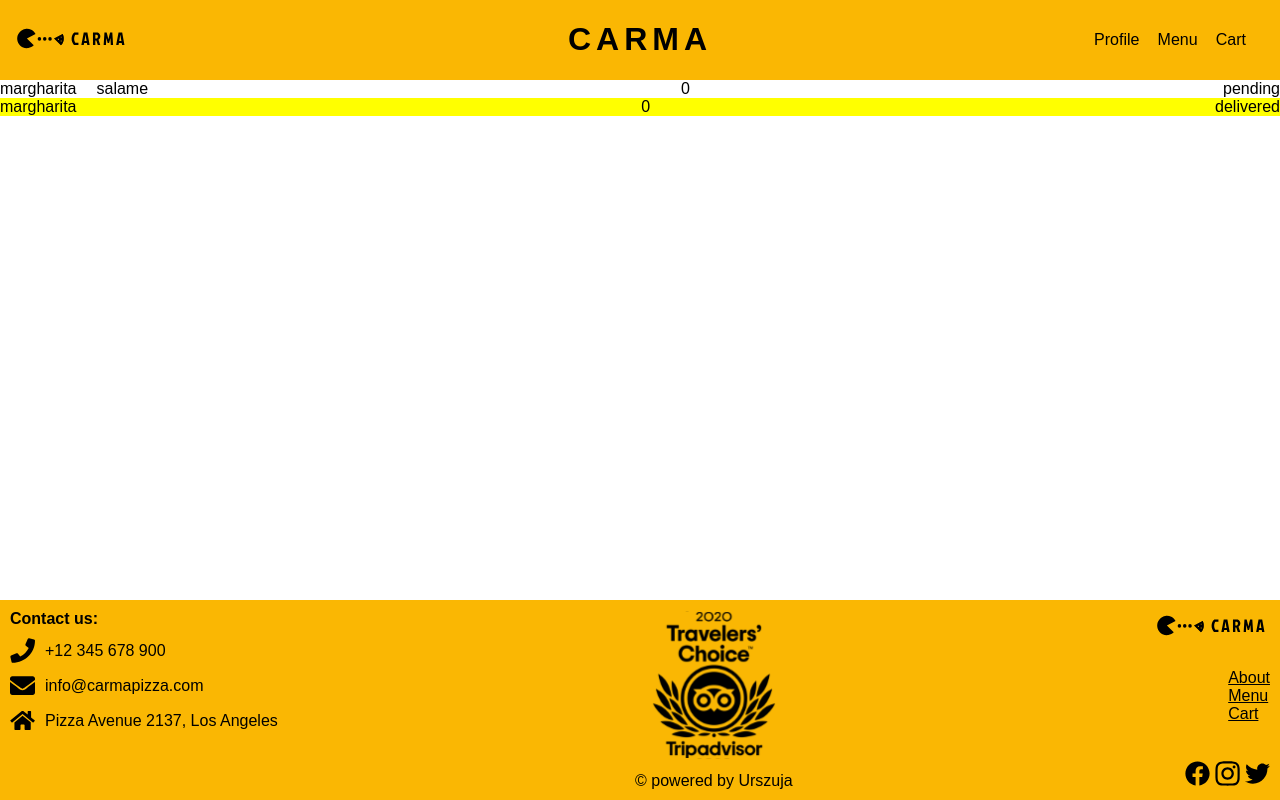
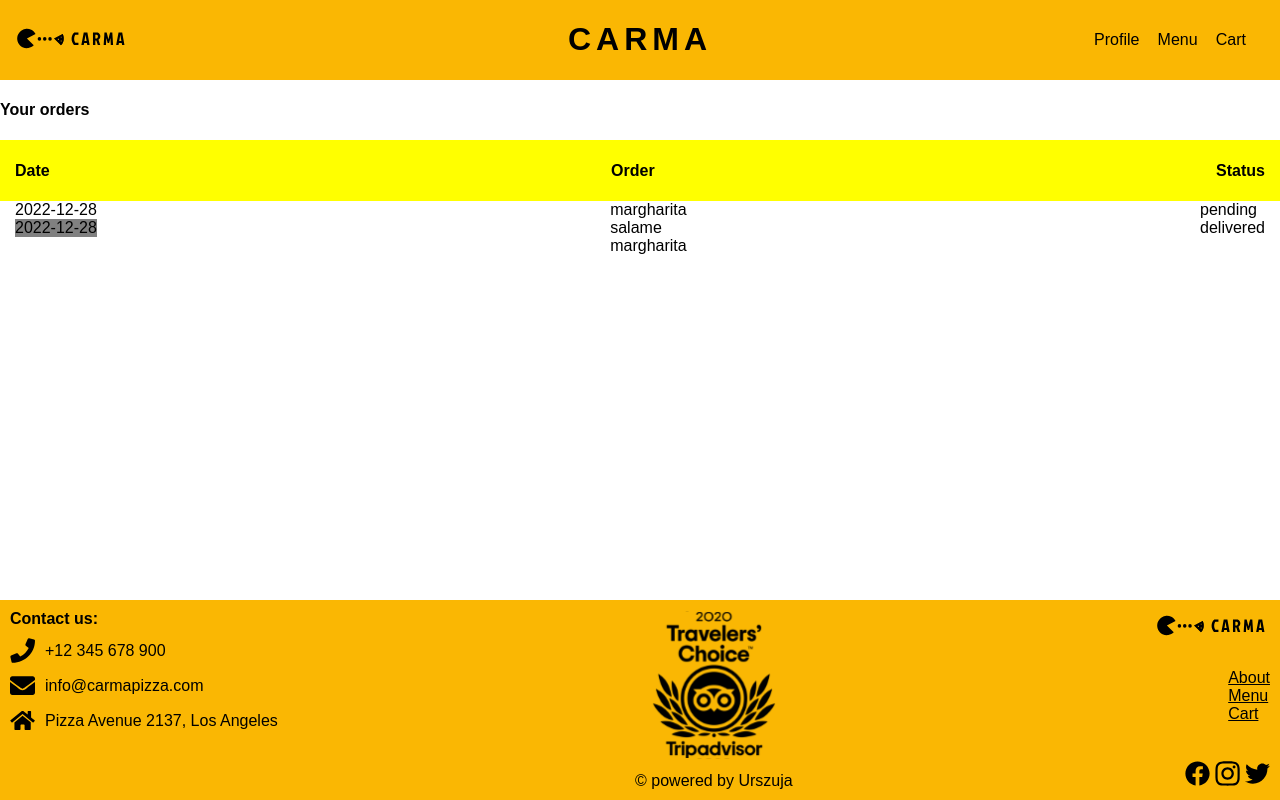
Before and after one commit to Urszuja/Carma.Restaurant.Project.Typescript.NextJS, a Next.js app in the folder carma-app/: page /order/list in a window 1280 px wide. Built offline with nearby package versions, Linux system fonts and the light colour scheme; a web font is replaced by a local one.

Commit message:
order list using flexbox added

```diff
--- a/carma-app/components/OrderList/OrderList.tsx
+++ b/carma-app/components/OrderList/OrderList.tsx
@@ -5,17 +5,32 @@ import { mockOrders } from "../../mockData";
 function OrderList() {
   return (
     <StyledOrderList>
+      <div className="label">
+        <h4>Date</h4>
+        <h4>Order</h4>
+        <h4>Status</h4>
+      </div>
+      <div className="list">
+        <div className="time-stamp">
+          {mockOrders.map((order) => (
+            <div key={order.id}>{order.timeStamp}</div>
+          ))}
+        </div>
+        <div className="order">
           {mockOrders.map((order) => (
             <div className="order" key={order.id}>
-          <div className="order-items">
               {order.orderItems.map((pizza) => (
                 <div id={pizza.id}>{pizza.name}</div>
               ))}
             </div>
-          <div> {order.totalPrice}</div>
-          <div>{order.status}</div>
+          ))}
         </div>
+        <div className="status">
+          {mockOrders.map((order) => (
+            <div key={order.id}>{order.status}</div>
           ))}
+        </div>
+      </div>
     </StyledOrderList>
   );
 }
--- a/carma-app/components/header/Header.tsx
+++ b/carma-app/components/header/Header.tsx
@@ -8,7 +8,6 @@ import { RESTAURANT_DETAILS } from "../../constants/texts";
 
 function Header() {
   const theme = useContext(ThemeContext);
-  console.log(theme);
   const restaurantName = RESTAURANT_DETAILS.NAME.toUpperCase();
   return (
     <StyledHeader>
--- a/carma-app/components/styles/OrderList.styled.ts
+++ b/carma-app/components/styles/OrderList.styled.ts
@@ -2,19 +2,24 @@ import styled from "styled-components";
 
 export const StyledOrderList = styled.div`
   color: black;
+  background-color: white;
+  display: flex;
+  flex-direction: column;
+  .label {
+    background-color: yellow;
+    display: flex;
+    justify-content: space-between;
+    padding: 0 15px;
+  }
+  .list {
+    display: flex;
+    justify-content: space-between;
+    padding: 0 15px;
 
-  .order {
-    display: flex;
-    background-color: white;
-    justify-content: space-between;
-    &:nth-child(2n) {
-      background-color: yellow;
-    }
-
-    .order-items {
-      display: flex;
-      justify-content: space-between;
-      gap: 20px;
+    .time-stamp {
+      div:nth-child(2n) {
+        background-color: gray;
+      }
     }
   }
 `;
--- a/carma-app/model/Order.ts
+++ b/carma-app/model/Order.ts
@@ -10,6 +10,7 @@ interface IOrder {
   orderItems: OrderItem[];
   totalPrice: number;
   status: Status;
+  timeStamp: string;
 
   addOrderItem: (orderItem: OrderItem) => void;
 
@@ -19,6 +20,7 @@ interface IOrder {
 export default class Order implements IOrder {
   public id: string;
   public totalPrice: number;
+  public timeStamp: string;
   constructor(
     public client: Client,
     public orderItems: OrderItem[],
@@ -26,6 +28,7 @@ export default class Order implements IOrder {
   ) {
     this.id = uuidv4();
     this.totalPrice = 0;
+    this.timeStamp = new Date().toJSON().slice(0, 10);
   }
 
   addOrderItem(orderItem: OrderItem): void {
--- a/carma-app/pages/order/list.tsx
+++ b/carma-app/pages/order/list.tsx
@@ -4,6 +4,7 @@ import OrderList from "../../components/OrderList/OrderList";
 function OrdersList() {
   return (
     <div>
+      <h4>Your orders</h4>
       <OrderList />
     </div>
   );
```
Lines whose indentation alone changed are shown as unchanged.
